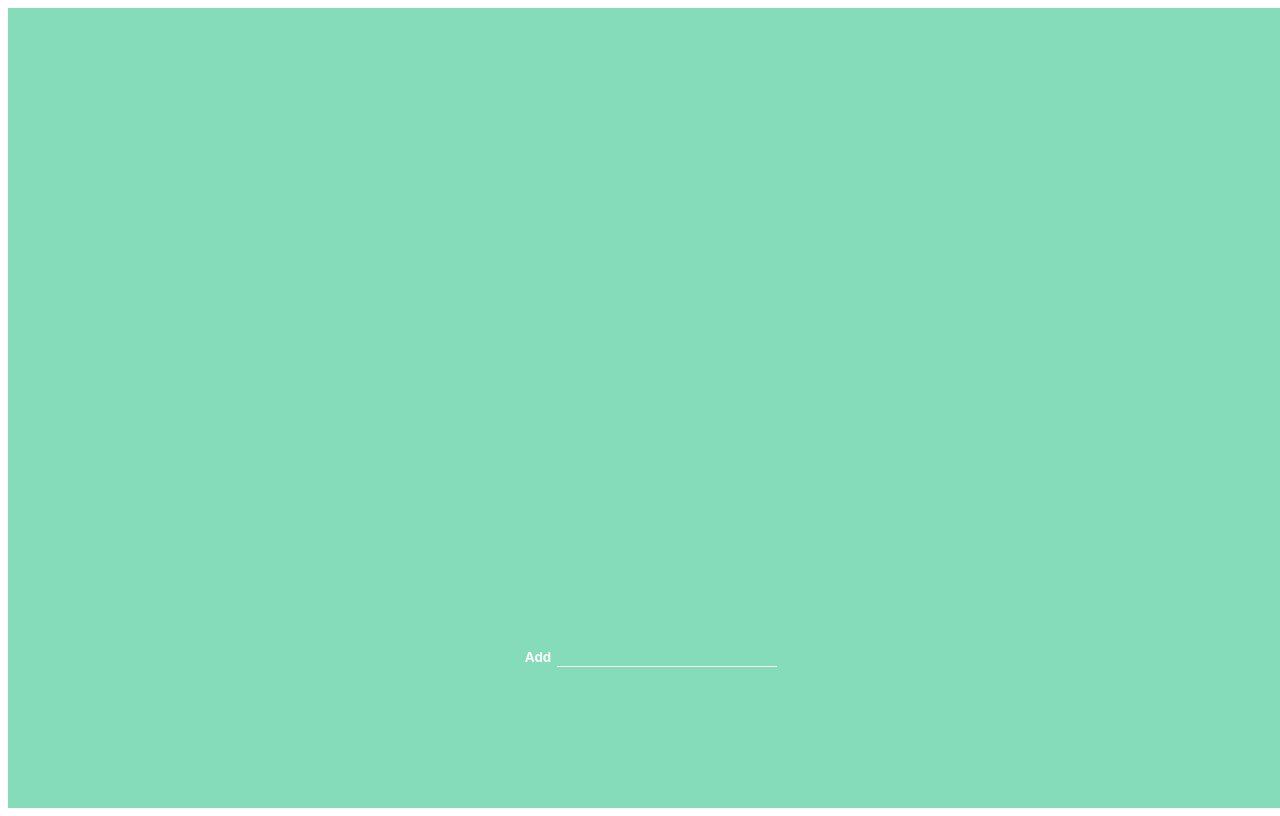
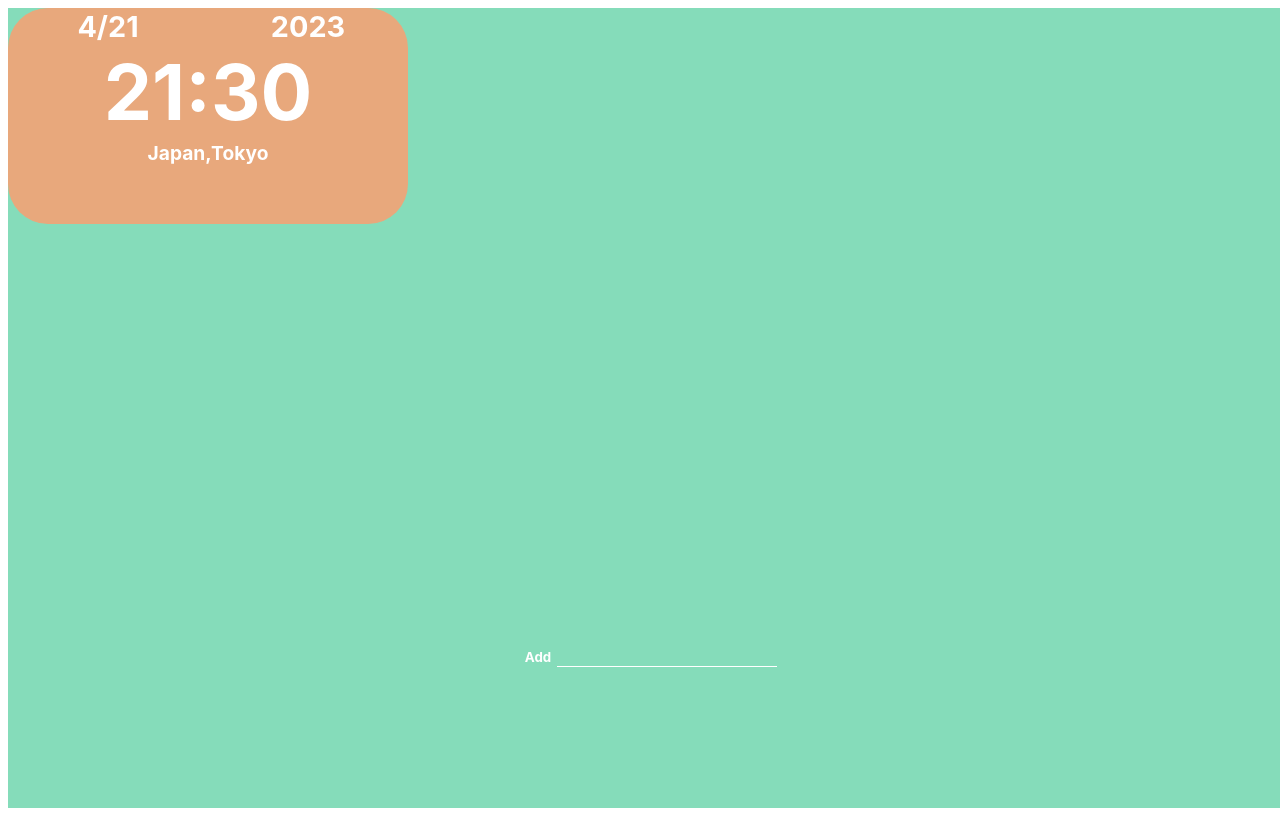
Before and after one commit to Billy1106/JetLag2.0, a Vue app: page / in a window 1280 px wide. Built offline with nearby package versions, Linux system fonts and the light colour scheme.

Commit message:
feat(modal):create initial an initial modal

```diff
--- a/src/assets/variables.scss
+++ b/src/assets/variables.scss
@@ -1,9 +1,14 @@
+$resize-factor:0.8;
 $body-font-family: 'Inter';
 $semibold-weight: 600;
 $bold-weight:     700;
 $xbold-weight:    800;
-$font-size-medium: 36px;
-$font-size-large: 96px;
-$font-size-small: 24px;
+$font-size-medium: $resize-factor * 36px;
+$font-size-large: $resize-factor * 96px;
+$font-size-small: $resize-factor * 24px;
 $font-color: white;
 $dashboard-background-color: #85DCBA;
+$timezone-background-color: #E8A87C;
+$timezone-width: $resize-factor * 500px;
+$timezone-height: $resize-factor * 270px;
+$timezone-radius: $resize-factor * 50px;
--- a/src/components/Dashboard.vue
+++ b/src/components/Dashboard.vue
@@ -2,20 +2,26 @@
 <template>
 <div class="dashboard">
     <div class="country-modal-container">
+        <TimeZoneModal/>
     </div>
     <form class="add-country">
         <button>Add</button>
-        <input type="text"/>
+        <input class="add-button" type="text"/>
     </form>
 
 </div>
 </template>
 
 <script>
+import TimeZoneModal from './TimeZoneModal.vue'
 export default {
+    name:TimeZoneModal,
     setup(){
         return
-    }
+    },
+    components: {
+    TimeZoneModal
+  }
 }
 </script>
 
@@ -35,7 +41,7 @@ export default {
         text-align: center;
         vertical-align: bottom;
 }
-input{
+.add-button {
     background: transparent;
     border:none;
     border-bottom: solid white 1px;
--- /dev/null
+++ b/src/components/TimeZoneModal.vue
@@ -0,0 +1,62 @@
+
+<template>
+    <div class="timezone-modal">
+        <div id="timezone-date-year-container">
+            <input id="timezone-date" class="editable-field" value="4/21"/>
+            <input id="timezone-year" class="editable-field" value="2023"/>
+        </div>
+        <input id="timezone-time" class="editable-field" value="21:30"/>
+        <input id="timezone-name" class="editable-field" value="Japan,Tokyo"/>
+    </div>
+</template>
+
+<script>
+export default {
+    setup() {
+        return
+    }
+}
+</script>
+
+<style lang="scss">
+@import 'src/assets/variables.scss';
+.timezone-modal{
+    width: $timezone-width;
+    height: $timezone-height;
+    background-color: $timezone-background-color;
+    border:none;
+    display:flex;
+    flex-direction: column;
+    align-items: center;
+    border-radius: $timezone-radius;
+}
+.timezone-modal input  {
+    background: transparent;
+    border:none;
+    outline: 0;
+    color: $font-color;
+    font-family: $body-font-family;
+    text-align: center;
+}
+#timezone-date-year-container {
+    display: flex;
+    flex-direction: row;
+    align-items: center;
+}
+#timezone-date-year-container > .editable-field {
+    width: 50%;
+    font-size: $font-size-medium;
+    font-weight:$bold-weight;
+}
+#timezone-time {
+    font-size: $font-size-large;
+    font-weight:$bold-weight;
+    width:100%;
+}
+#timezone-name {
+    font-size: $font-size-small;
+    font-weight:$bold-weight;
+    width:100%;
+}
+
+</style>
```
